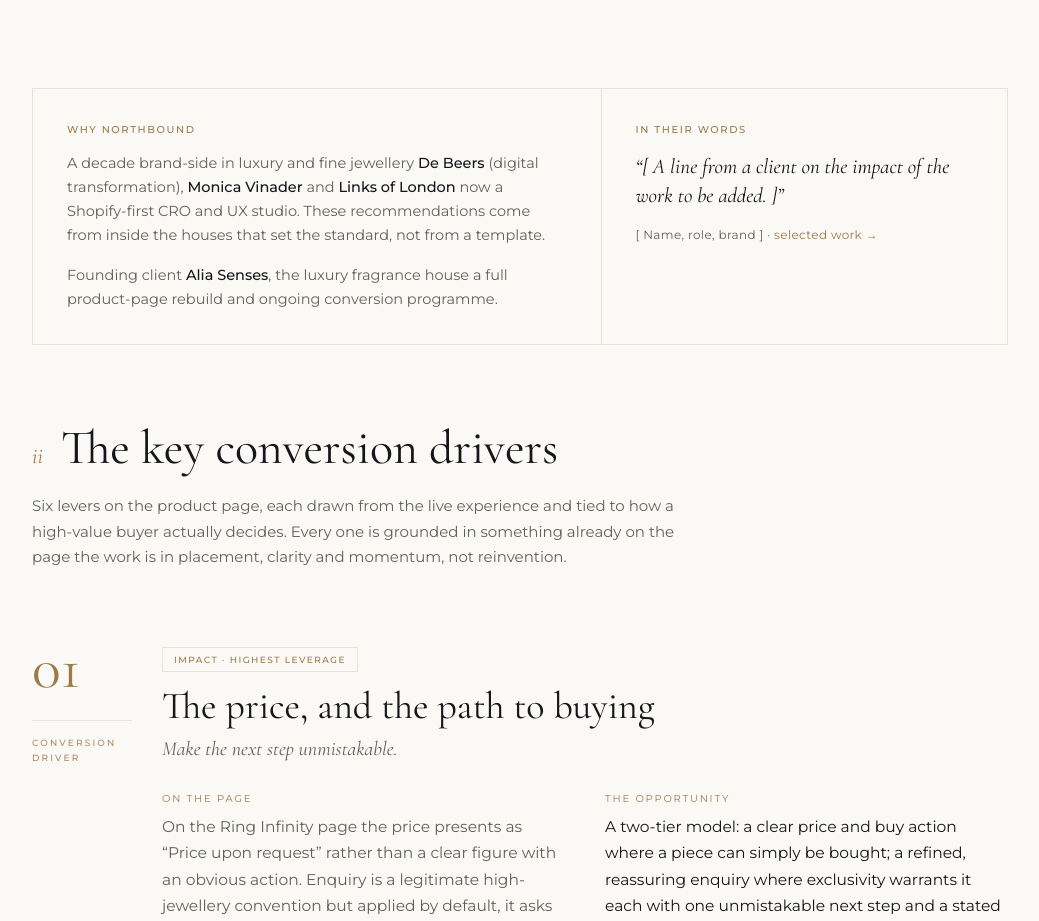
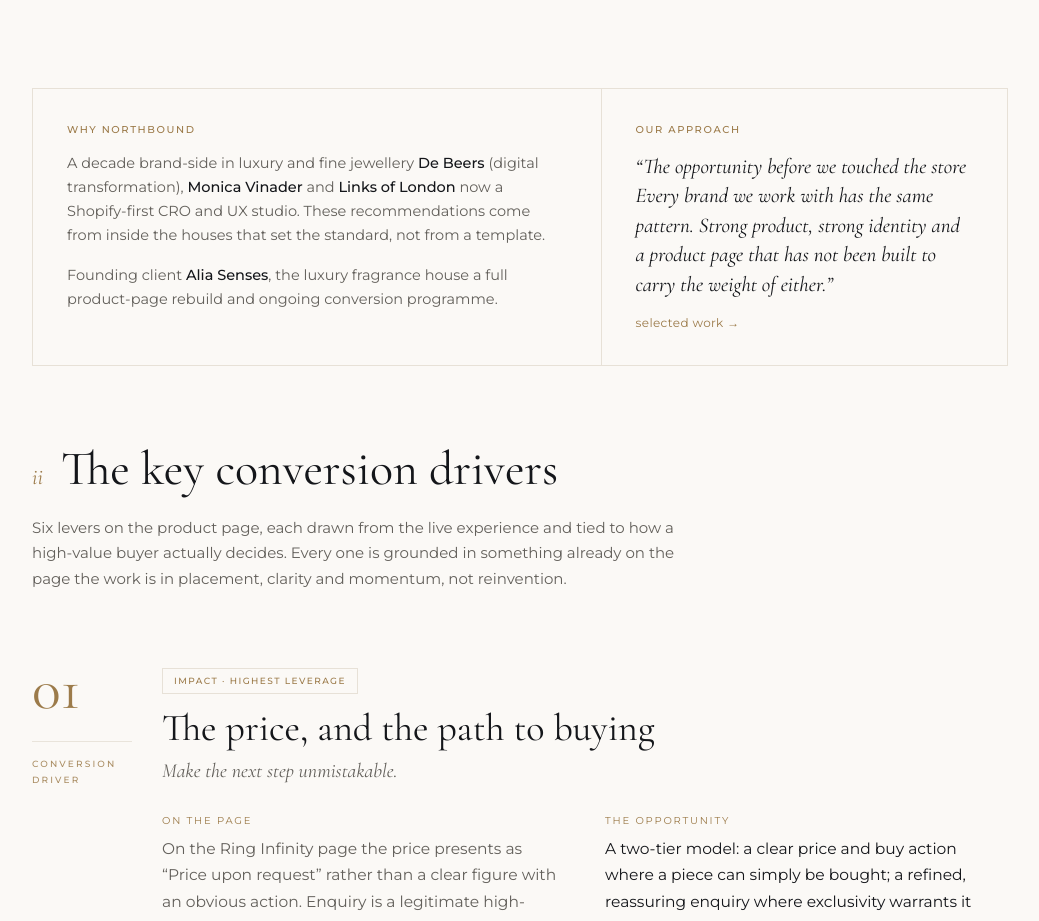
Before and after one commit to northboundcommerce/northbound-commerce, a plain HTML site: page nomad-jewels-audit.html in a window 1280 px wide. Shown: the part 2200-3121 px from the top of the page, without its empty margins (120-1159 px from the left). Drawn offline with nearby package versions, Linux system fonts and the light colour scheme.

Commit message:
Update nomad-jewels-audit.html

```diff
--- a/nomad-jewels-audit.html
+++ b/nomad-jewels-audit.html
@@ -370,9 +370,10 @@
         <p class="creds" style="margin-top:16px">Founding client <b>Alia Senses</b>, the luxury fragrance house   a full product-page rebuild and ongoing conversion programme.</p>
       </div>
       <div class="p-cell">
-        <div class="label">In their words</div>
-        <p class="quote">“[ A line from a client on the impact of the work   to be added. ]”</p>
-        <p class="cite">  [ Name, role, brand ] · <a href="https://northboundcommerce.co.uk/northbound-work.html">selected work →</a></p>
+        <div class="label">Our Approach</div>
+        <p class="quote">“The opportunity before we touched the store
+Every brand we work with has the same pattern. Strong product, strong identity and a product page that has not been built to carry the weight of either.”</p>
+        <p class="cite"><a href="https://northboundcommerce.co.uk/northbound-work.html">selected work →</a></p>
       </div>
     </div>
   </div>
```
